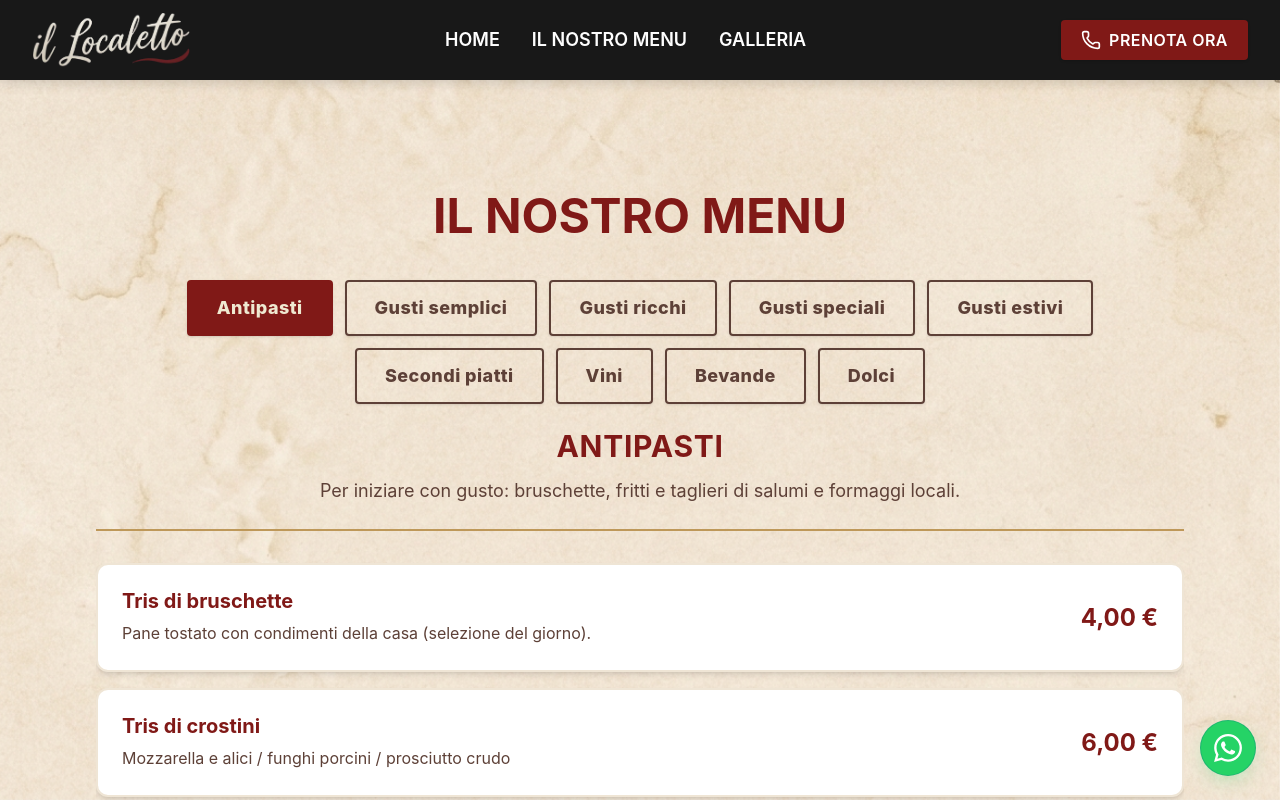
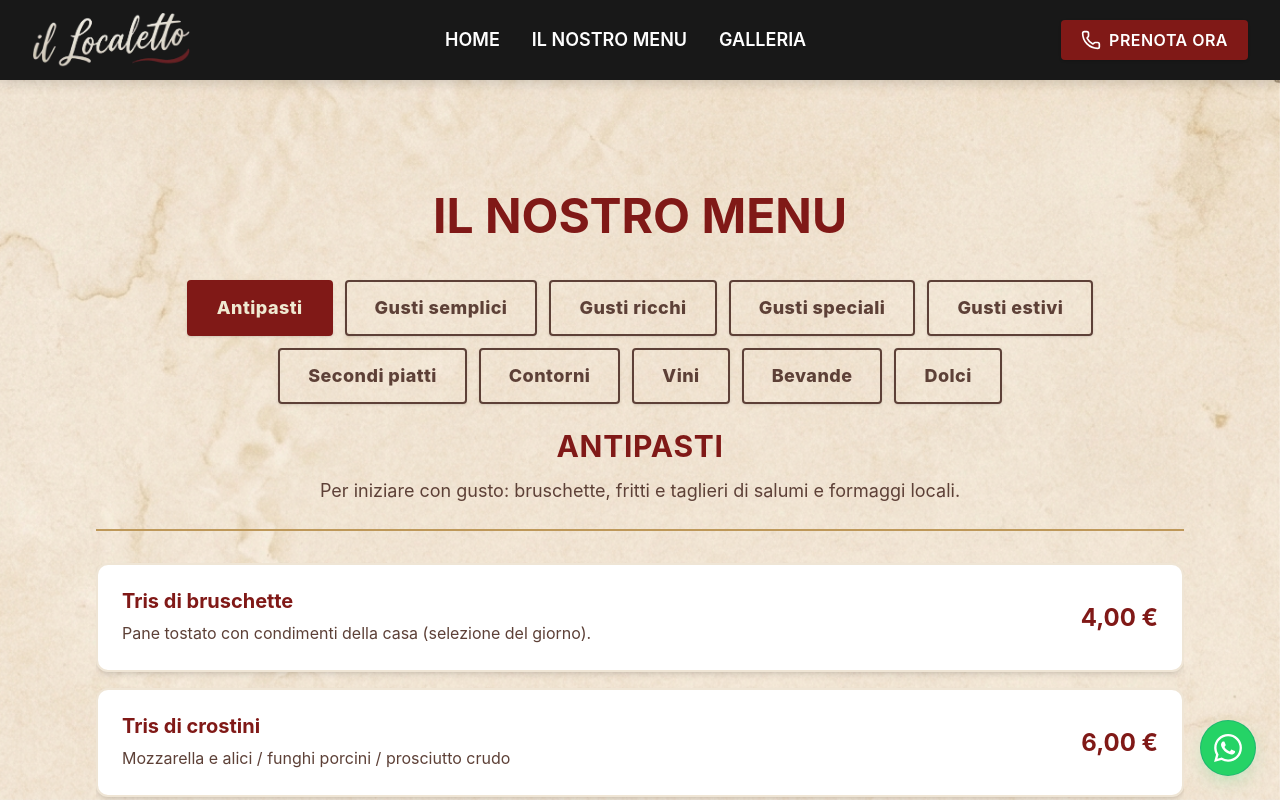
Before and after one commit to Gxbriel99/ilLocaletto_nextjs, a Next.js app: page /menu in a window 1280 px wide. Shown: the top 800 px of the page. Built offline with nearby package versions, Linux system fonts and the light colour scheme.

Commit message:
Aggiornate voci menu

```diff
--- a/src/app/(pages)/menu/MenuContent.tsx
+++ b/src/app/(pages)/menu/MenuContent.tsx
@@ -4,6 +4,7 @@ import { useState } from "react";
 import {
   Antipasti,
   SecondiPiatti,
+  contorni,
   bevandeAlcoliche,
   bevandeAnalcoliche,
   dolci,
@@ -90,6 +91,16 @@ const menuSections: MenuSection[] = [
       "Dalla griglia: tagliata, arrosticini, salsicce e hamburger con contorno.",
     fallbackImage: "/menu_bg.webp",
     items: SecondiPiatti,
+    kind: "items",
+  },
+  {
+    id: "contorni",
+    label: "Contorni",
+    shortLabel: "Contorni",
+    description:
+      "Cicoria, verdure di stagione, insalata e patatine fritte.",
+    fallbackImage: "/menu_bg.webp",
+    items: contorni,
     kind: "items",
   },
   {
--- a/src/app/data/menu.ts
+++ b/src/app/data/menu.ts
@@ -99,13 +99,13 @@ export const Antipasti: MenuItem[] = [
 
     {
       name: "Antipasto del Localetto",
-      description: "1 tagliere misto salumi e formaggi, 1 mix di fritti*, 1 tris di bruschette",
+      description: "1 tagliere misto salumi e formaggi, 1 mix di mini fritti*, 1 tris di bruschette",
       price: 20.0,
       image: "#",
     },
     {
       name: "Antipasto “Small\"",
-      description: "Selezione di salumi, formaggi e mix di fritti*",
+      description: "Selezione di salumi, formaggi e mix di mini fritti*",
       price: 12.0,
       image: "#",
     },
@@ -422,6 +422,16 @@ export const menuSections: MenuSection[] = [
         kind: "items",
     },
     {
+        id: "contorni",
+        label: "Contorni",
+        shortLabel: "Contorni",
+        description:
+            "Cicoria, verdure di stagione, insalata e patatine fritte.",
+        fallbackImage: "/menu_bg.webp",
+        items: contorni,
+        kind: "items",
+    },
+    {
         id: "vini",
         label: "Vini",
         shortLabel: "Vini",
```
